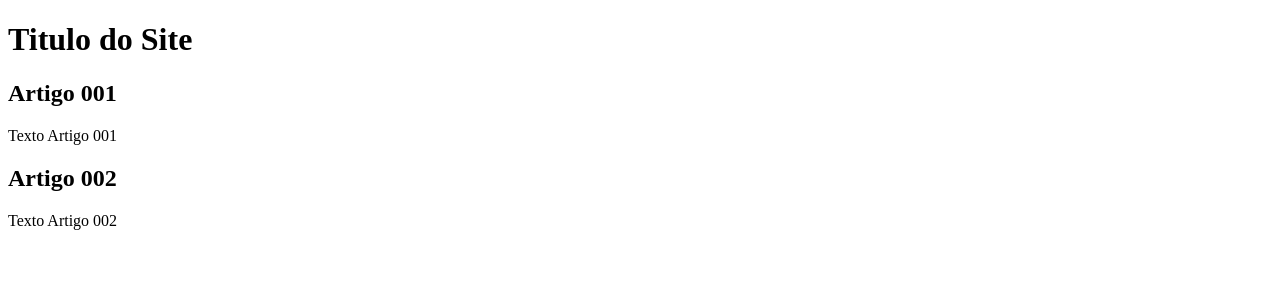
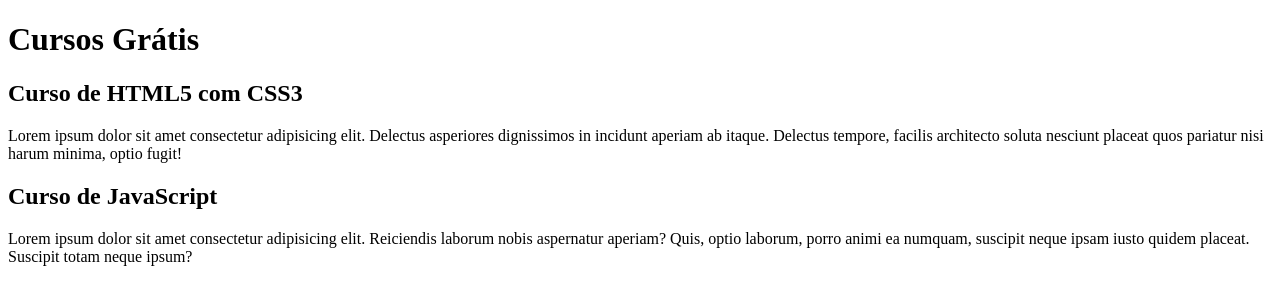
Before and after one commit to Patrocinio23/projeto-site, a plain HTML site: page index.html in a window 1280 px wide. Drawn offline with Linux system fonts and the light colour scheme.

Commit message:
comecei a escrever o conteúdo

```diff
--- a/index.html
+++ b/index.html
@@ -8,15 +8,15 @@
 <body>
     <main>
         <header>
-            <h1>Titulo do Site</h1>
+            <h1>Cursos Grátis</h1>
         </header>
         <article>
-            <h2>Artigo 001</h2>
-            <p>Texto Artigo 001</p>
+            <h2>Curso de HTML5 com CSS3</h2>
+            <p>Lorem ipsum dolor sit amet consectetur adipisicing elit. Delectus asperiores dignissimos in incidunt aperiam ab itaque. Delectus tempore, facilis architecto soluta nesciunt placeat quos pariatur nisi harum minima, optio fugit!</p>
         </article>
         <article>
-            <h2>Artigo 002</h2>
-            <p>Texto Artigo 002</p>
+            <h2>Curso de JavaScript</h2>
+            <p>Lorem ipsum dolor sit amet consectetur adipisicing elit. Reiciendis laborum nobis aspernatur aperiam? Quis, optio laborum, porro animi ea numquam, suscipit neque ipsam iusto quidem placeat. Suscipit totam neque ipsum?</p>
         </article>
     </main>
 </body>
```
